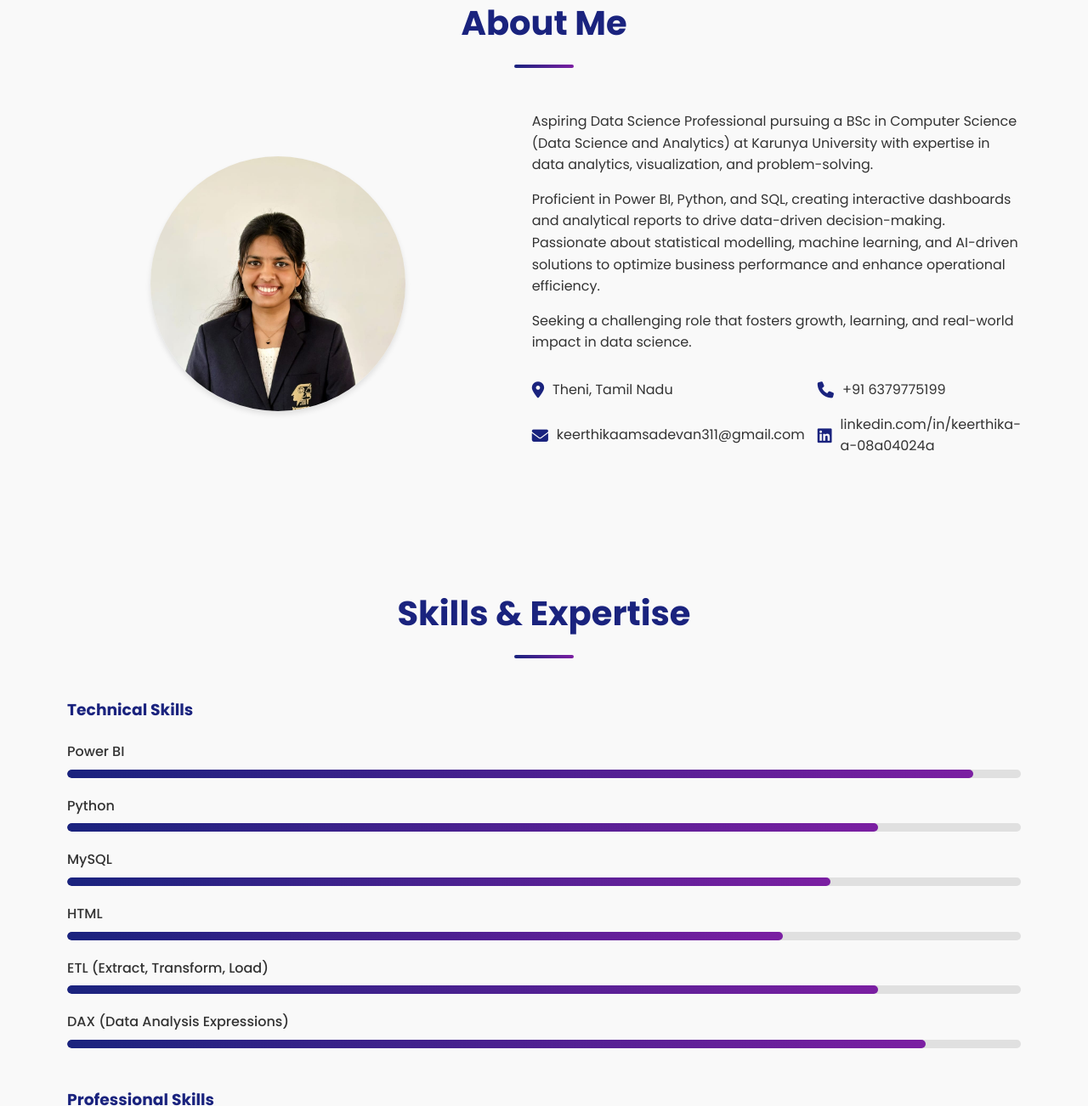
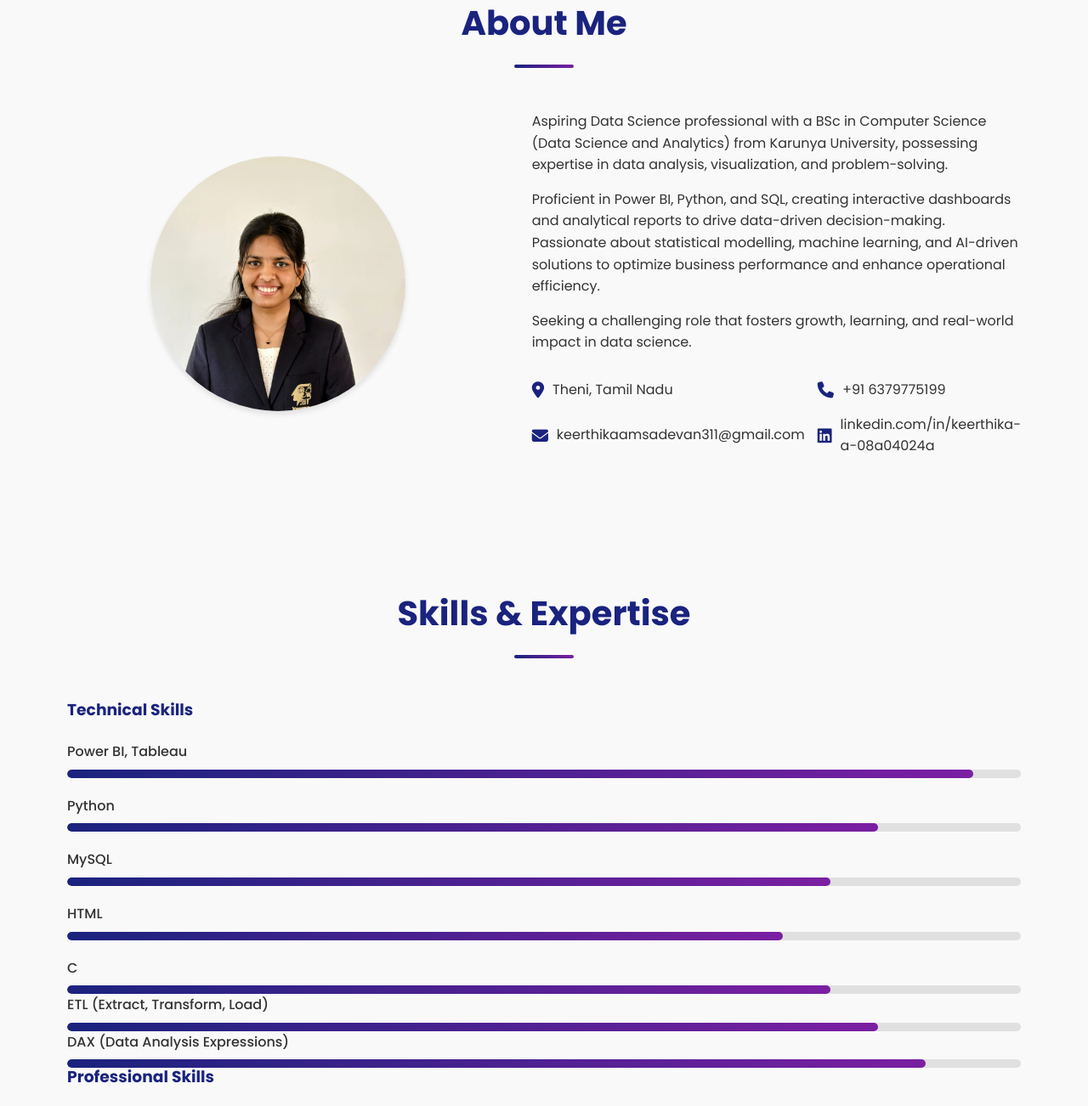
Before and after one commit to keerthika-art/keerthika-portfolio, a plain HTML site: page index.html in a window 1280 px wide. Shown: the part 877-2179 px from the top of the page at 85% size. Drawn offline with nearby package versions, Linux system fonts and the light colour scheme.

Commit message:
Update index.html

```diff
--- a/index.html
+++ b/index.html
@@ -83,7 +83,7 @@
                     </div>
                 </div>
                 <div class="about-text" data-aos="fade-left">
-                    <p>Aspiring Data Science Professional pursuing a BSc in Computer Science (Data Science and Analytics) at Karunya University with expertise in data analytics, visualization, and problem-solving.</p>
+                    <p>Aspiring Data Science professional with a BSc in Computer Science (Data Science and Analytics) from Karunya University, possessing expertise in data analysis, visualization, and problem-solving.</p>
                     <p>Proficient in Power BI, Python, and SQL, creating interactive dashboards and analytical reports to drive data-driven decision-making. Passionate about statistical modelling, machine learning, and AI-driven solutions to optimize business performance and enhance operational efficiency.</p>
                     <p>Seeking a challenging role that fosters growth, learning, and real-world impact in data science.</p>
                     <div class="about-details">
@@ -121,7 +121,7 @@
                     <h3>Technical Skills</h3>
                     <div class="skill-bars">
                         <div class="skill">
-                            <div class="skill-name">Power BI</div>
+                            <div class="skill-name">Power BI, Tableau</div>
                             <div class="skill-bar">
                                 <div class="skill-level" style="width: 95%;" data-level="95%"></div>
                             </div>
@@ -144,6 +144,11 @@
                                 <div class="skill-level" style="width: 75%;" data-level="75%"></div>
                             </div>
                         </div>
+                        <div class="skill">
+                            <div class="skill-name">C</div>
+                            <div class="skill-bar">
+                                <div class="skill-level" style="width: 80%;" data-level="80%"></div>
+                            </div>
                         <div class="skill">
                             <div class="skill-name">ETL (Extract, Transform, Load)</div>
                             <div class="skill-bar">
@@ -232,7 +237,7 @@
                         <h4>Specialization: Data Science and Analytics</h4>
                         <p class="institution">Karunya University, Coimbatore, Tamil Nadu</p>
                         <p class="duration">August 2022 - April 2025</p>
-                        <p class="grade">Current CGPA: 8.49</p>
+                        <p class="grade">Current CGPA: 8.54</p>
                     </div>
                 </div>
             </div>
```
